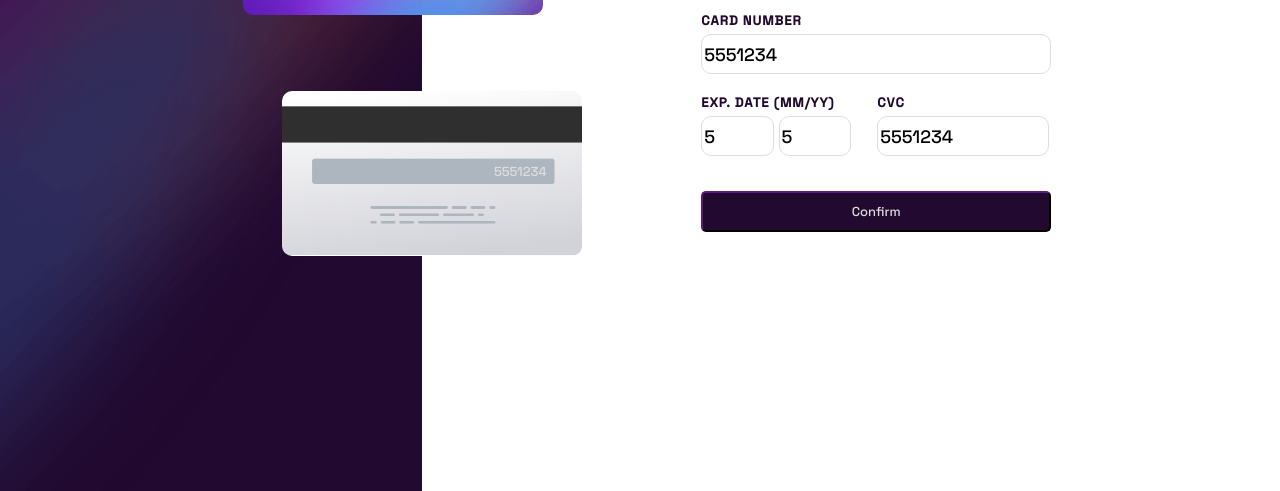
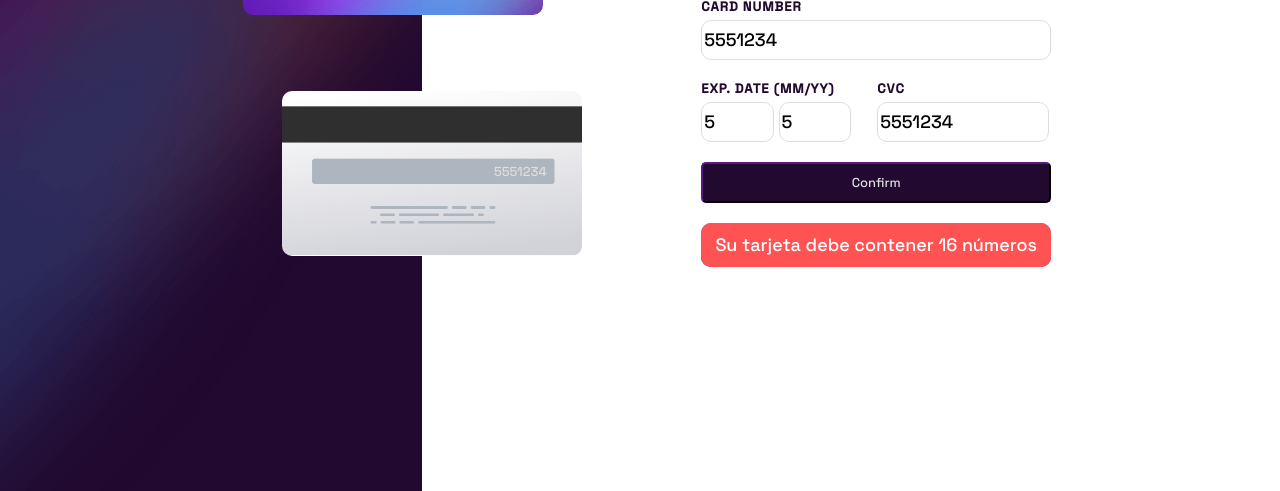
Before and after one commit to MateoGeuna/frontendmentor-cards, a plain HTML site: page index.html in a window 1280 px wide. Both pictures are taken after typing "Sample", "5551234", "5", "5", "5551234" into the empty fields and a click on the button "Confirm". Shown: the part 309-800 px from the top of the page. Drawn offline with Linux system fonts and the light colour scheme.

Commit message:
Actualizacion JavaScript 31/10

```diff
--- a/css/index.css
+++ b/css/index.css
@@ -173,7 +173,28 @@ section.section-right form#formulario div.item-form-two-inputs input {
     display: inline-block;
 }
 
+section.section-right form#formulario div#message {
+    width: 350px;
+    height: auto;
+    border-radius: 10px;
+    color: white;
+    display: none;
+}
 
+section.section-right form#formulario div#message.success {
+    background: var(--linear-gradient);
+    display: block;
+}
+
+section.section-right form#formulario div#message.error {
+    background-color: var(--red);
+    display: block;
+}
+
+section.section-right form#formulario div#message p {
+    text-align: center;
+    padding: 3%;
+}
 
 
 
--- a/index.html
+++ b/index.html
@@ -52,7 +52,9 @@
         <div class="item-form">
           <button id="submit" onclick="confirmCardData()">Confirm</button>
         </div>
+        <div id="message" class="error success">
 
+        </div>
       </form>
     </section>
 
--- a/js/index.js
+++ b/js/index.js
@@ -4,6 +4,8 @@ const inputNumber = document.getElementById("card-number");
 const inputDateExpirationMonth = document.getElementById("date-exp-month");
 const inputDateExpirationYear = document.getElementById("date-exp-year");
 const inputNumberSecurity = document.getElementById("security-number");
+const newMessageError = document.getElementById("message");
+const newMessageSuccess = document.getElementById("message");
 
 // Elementos de la card donde se muestra lo ingresado por el usuario
 
@@ -76,6 +78,11 @@ const changeCardSecurityNumber = document.addEventListener("input", function() {
 
 
 
+
+// Boton Confirmar
+
+
+
 function confirmCardData() {
 
     if (inputName.value === "" || inputName.value.length > 35 || !validarLetras(inputName.value)) {
@@ -95,25 +102,41 @@ function confirmCardData() {
     if (inputDateExpirationMonth.value === "" || inputDateExpirationMonth.value <= 0
         || inputDateExpirationMonth.value >= 13 || !validarAllNumbers(inputDateExpirationMonth.value) || inputDateExpirationMonth.value.length != 2) {
         showMessaggeError("Debe colocar un mes del 01 al 12");
-        return
+        return;
     }
 
     if (inputDateExpirationYear.value === "" || inputDateExpirationYear.value < 23
         || inputDateExpirationYear.value > 28 || !validarAllNumbers(inputDateExpirationMonth.value) || inputDateExpirationYear.value.length != 2) {
         showMessaggeError("Debe colocar un año entre 23 y 28");
-        return
+        return;
     }
 
     if (inputNumberSecurity.value === "" || !validarAllNumbers(inputNumberSecurity.value)
         || inputNumberSecurity.value.length != 3 || inputNumberSecurity.value < 000
         || inputNumberSecurity.value > 999) {
         showMessaggeError("Debe colocar sus 3 digitos de seguridad")
+        return;
     }
 
+
+    showMessageSuccess("Success")
 }
 
+
 function showMessaggeError(message, type) {
-    console.log(message)
+    newMessageError.innerHTML = `
+        <div id="message" class="error">
+            <p> ${message}
+        </div>
+    `;
+}
+
+function showMessageSuccess(message, type) {
+    newMessageSuccess.innerHTML = `
+        <div id="message" class="success">
+            <p> ${message}
+        </div>
+    `;
 }
 
 function validarLetras(valor) {
```
